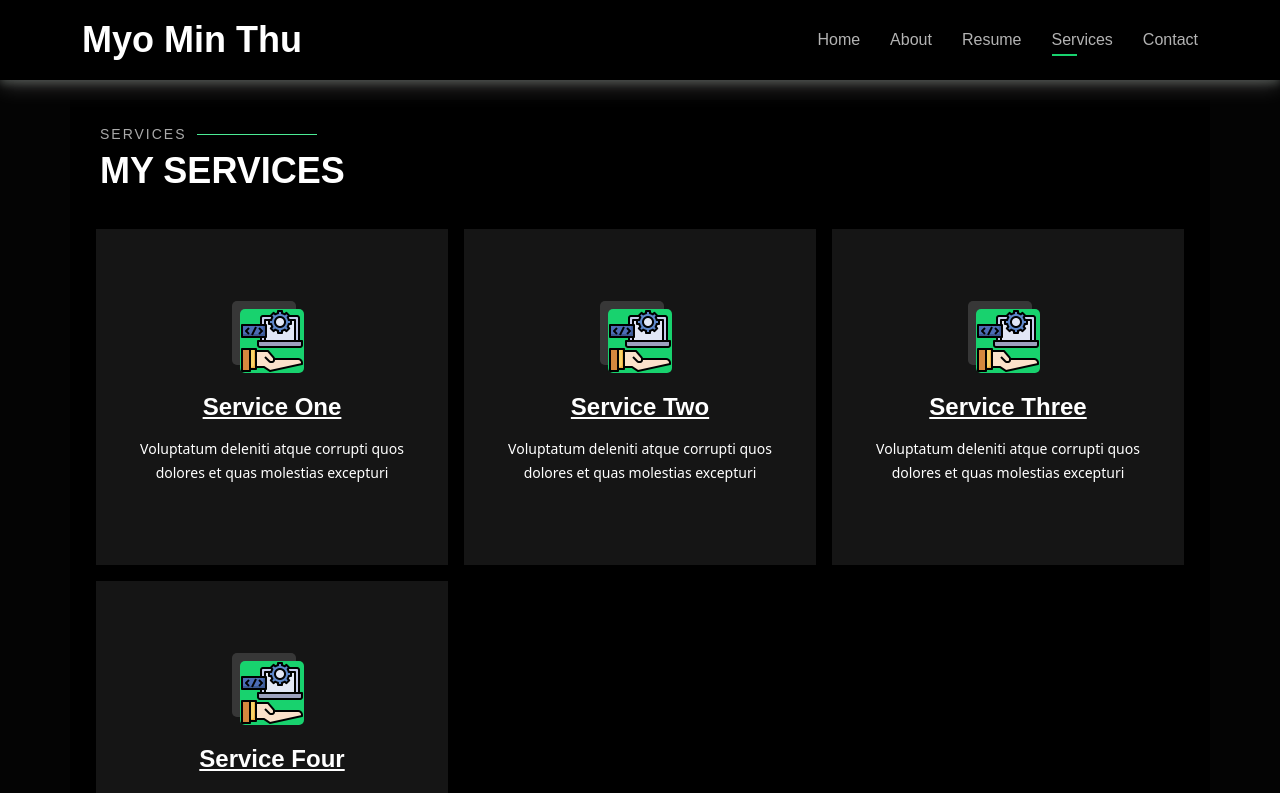
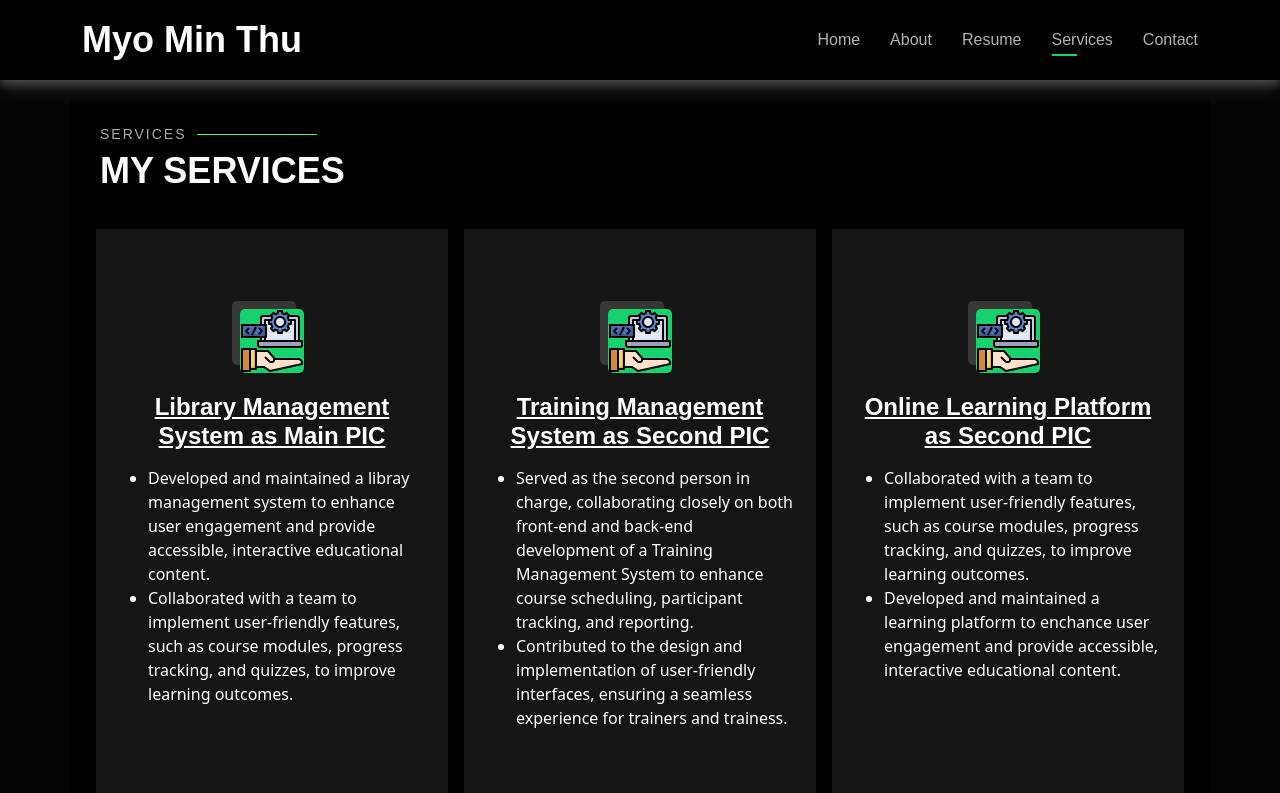
Before and after one commit to Myothu7/portfolio, a Vue app: page /services in a window 1280 px wide. Shown: the top 793 px of the page. Built offline with nearby package versions, Linux system fonts and the light colour scheme.

Commit message:
Edit Service Page

```diff
--- a/src/db/service.json
+++ b/src/db/service.json
@@ -1,18 +1,17 @@
 {
-  "0":{
-    "name" : "Service One",
-    "content" : "Voluptatum deleniti atque corrupti quos dolores et quas molestias excepturi"
+  "0": {
+    "name": "Library Management System as Main PIC",
+    "title": "Developed and maintained a libray management system to enhance user engagement and provide accessible, interactive educational content.",
+    "content": "Collaborated with a team to implement user-friendly features, such as course modules, progress tracking, and quizzes, to improve learning outcomes."
   },
-  "1":{
-    "name" : "Service Two",
-    "content" : "Voluptatum deleniti atque corrupti quos dolores et quas molestias excepturi"
+  "1": {
+    "name": "Training Management System as Second PIC",
+    "title": "Served as the second person in charge, collaborating closely on both front-end and back-end development of a Training Management System to enhance course scheduling, participant tracking, and reporting.",
+    "content": "Contributed to the design and implementation of user-friendly interfaces, ensuring a seamless experience for trainers and trainess."
   },
-  "2":{
-    "name" : "Service Three",
-    "content" : "Voluptatum deleniti atque corrupti quos dolores et quas molestias excepturi"
-  },
-  "3":{
-    "name" : "Service Four",
-    "content" : "Voluptatum deleniti atque corrupti quos dolores et quas molestias excepturi"
+  "2": {
+    "name": "Online Learning Platform as Second PIC",
+    "title": "Collaborated with a team to implement user-friendly features, such as course modules, progress tracking, and quizzes, to improve learning outcomes.",
+    "content": "Developed and maintained a learning platform to enchance user engagement and provide accessible, interactive educational content."
   }
 }
--- a/src/db/skills.json
+++ b/src/db/skills.json
@@ -11,9 +11,9 @@
   "React": "50%",
   "Node.js": "50%",
   "Git & Github": "80%",
-  "MongoDB": "50%",
+  "MongoDB": "60%",
   "MySQL": "70%",
-  "SQLite": "50%",
+  "SQLite": "60%",
   "Server Basic Knowledge": "50%",
   "Ubuntu OS": "70%"
 }
--- a/src/view/Service.vue
+++ b/src/view/Service.vue
@@ -1,54 +1,66 @@
 <template>
-  <section id="services" class="services section-show" v data-aos="fade-up"
-     data-aos-duration="1000" v-if="!isloading">
+  <section
+    id="services"
+    class="services section-show"
+    v
+    data-aos="fade-up"
+    data-aos-duration="1000"
+    v-if="!isloading"
+  >
     <div class="container">
-
       <div class="section-title">
         <h2>Services</h2>
         <p>My Services</p>
       </div>
 
       <div class="row">
-        <template  v-for="(val, index) in data" :key="index">
+        <template v-for="(val, index) in data" :key="index">
           <div class="col-lg-4 col-md-6 d-flex align-items-stretch g-3">
             <div class="icon-box">
               <div class="icon">
-                <img src="../assets/img/digital-services.png" alt="" class="w-100">
+                <img
+                  src="../assets/img/digital-services.png"
+                  alt=""
+                  class="w-100"
+                />
               </div>
-              <h4><a href="">{{ val?.name }}</a></h4>
-              <p>{{ val?.content }}</p>
+              <h4>
+                <a href="">{{ val?.name }}</a>
+              </h4>
+              <ul>
+                <li class="text-start">{{ val?.title }}</li>
+                <li class="text-start">{{ val?.content }}</li>
+              </ul>
             </div>
           </div>
         </template>
       </div>
-
     </div>
   </section>
-
 </template>
 <script>
-import http from '../service/api.js'
+import http from "../service/api.js";
 
 export default {
   data() {
     return {
-        data :[],
-        isloading: true
-      }
+      data: [],
+      isloading: true,
+    };
   },
   methods: {
     async fetchService() {
       try {
-          const response = await http.getData('service.json');
+        const response = await http.getData("service.json");
         this.data = response.data;
         this.isloading = false;
       } catch (error) {
-          console.error('Error fetching items:', error);
+        console.error("Error fetching items:", error);
       }
-      }
+    },
   },
   mounted() {
     this.fetchService();
-    }
-}
+  },
+};
 </script>
```
Also changed, not shown: src/db/interests.json (+7 -7 lines). Lines whose indentation alone changed are shown as unchanged.
